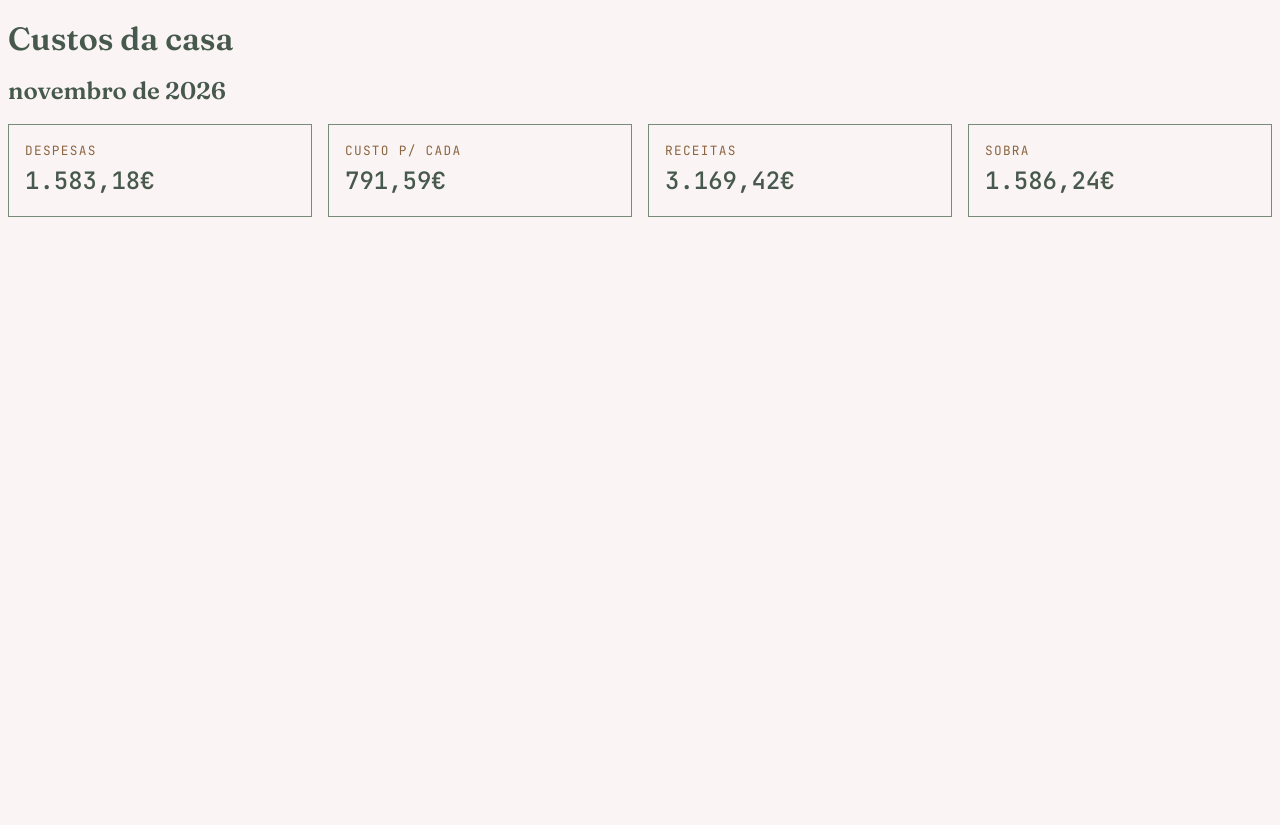
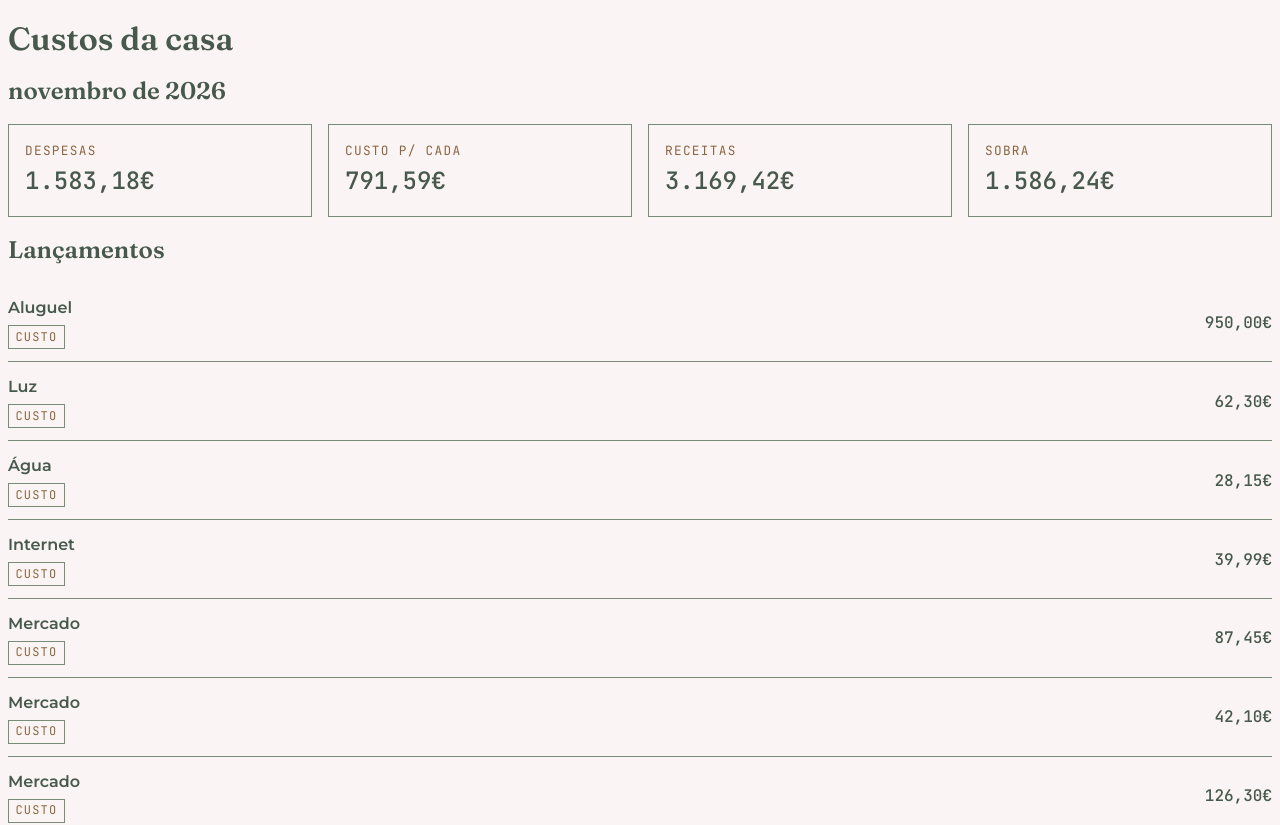
Before and after one commit to chryspenalber/projeto-custos, a React (Vite) app: page / in a window 1280 px wide. Shown: the top 825 px of the page. Before the commit the page ends 800 px from the top, so only its background shows below. Built offline with nearby package versions, Linux system fonts and the light colour scheme.

Commit message:
Adiciona seção com a lista de lançamentos do mês

```diff
--- a/src/App.jsx
+++ b/src/App.jsx
@@ -1,4 +1,5 @@
 import MonthSummary from './sections/MonthSummary/MonthSummary';
+import EntryList from './sections/EntryList/EntryList';
 
 // Mês fixo por enquanto: a escolha do mês entra na etapa 7
 const MES = '2026-11';
@@ -8,6 +9,7 @@ function App() {
     <main>
       <h1>Custos da casa</h1>
       <MonthSummary mes={MES} />
+      <EntryList mes={MES} />
     </main>
   );
 }
--- /dev/null
+++ b/src/sections/EntryList/EntryList.jsx
@@ -0,0 +1,32 @@
+import { categorias } from '../../data/categorias';
+import { lancamentos } from '../../data/lancamentos';
+import { montaLancamentos } from '../../utils/montaLancamentos';
+import EntryItem from '../../components/EntryItem/EntryItem';
+import styles from './EntryList.module.css';
+
+function EntryList({ mes }) {
+  const doMes = montaLancamentos(mes, lancamentos, categorias);
+
+  return (
+    <section>
+      <h2>Lançamentos</h2>
+      {doMes.length === 0 ? (
+        <p>Nenhum lançamento neste mês.</p>
+      ) : (
+        <ul className={styles.lista}>
+          {doMes.map((lancamento) => (
+            <EntryItem
+              key={lancamento.id}
+              categoria={lancamento.categoria}
+              tipo={lancamento.tipo}
+              valor={lancamento.valor}
+              nota={lancamento.nota}
+            />
+          ))}
+        </ul>
+      )}
+    </section>
+  );
+}
+
+export default EntryList;
--- /dev/null
+++ b/src/sections/EntryList/EntryList.module.css
@@ -0,0 +1,5 @@
+.lista {
+  margin: 0;
+  padding: 0;
+  list-style: none;
+}
```
